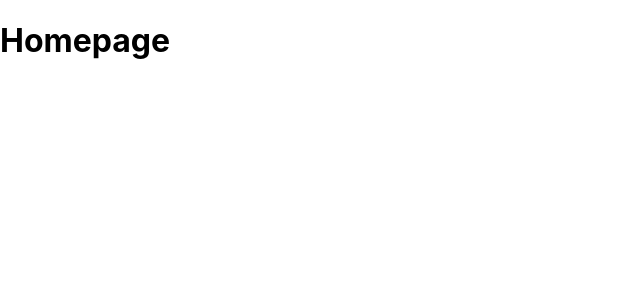
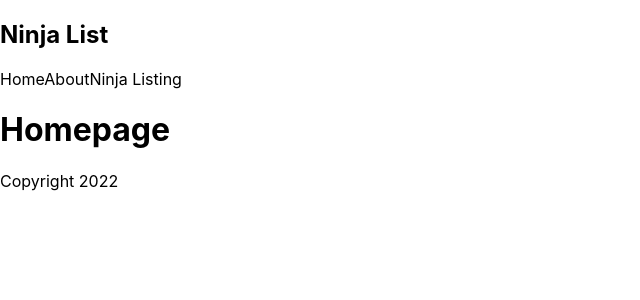
Before and after one commit to JunLargo/Ninjalist, a Next.js app: page / in a window 1280 px wide. Shown: the top 300 px of the page, without its empty margins (0-640 px from the left). Built offline with nearby package versions, Linux system fonts and the light colour scheme.

Commit message:
adding new about nav and footer component

```diff
--- /dev/null
+++ b/comps/Footer.js
@@ -0,0 +1,9 @@
+const Footer = () => {
+    return (
+        <div>
+            Copyright 2022
+        </div>
+    );
+}
+
+export default Footer;
--- /dev/null
+++ b/comps/Navbar.js
@@ -0,0 +1,14 @@
+const Navbar = () => {
+    return (
+        <nav>
+            <div className="logo">
+                <h1>Ninja List</h1>
+            </div>
+            <a>Home</a>
+            <a>About</a>
+            <a>Ninja Listing</a>
+        </nav>
+    );
+}
+
+export default Navbar;
--- a/pages/index.js
+++ b/pages/index.js
@@ -1,11 +1,15 @@
 import Head from 'next/head'
 import Image from 'next/image'
+import Footer from '../comps/Footer'
+import Navbar from '../comps/Navbar'
 import styles from '../styles/Home.module.css'
 
 export default function Home() {
   return (
     <div>
+      <Navbar />
       <h1>Homepage</h1>
+      <Footer />
     </div>
   )
 }
```
Also changed, not shown: pages/ninjas/index.js (added, +9 -0 lines).
